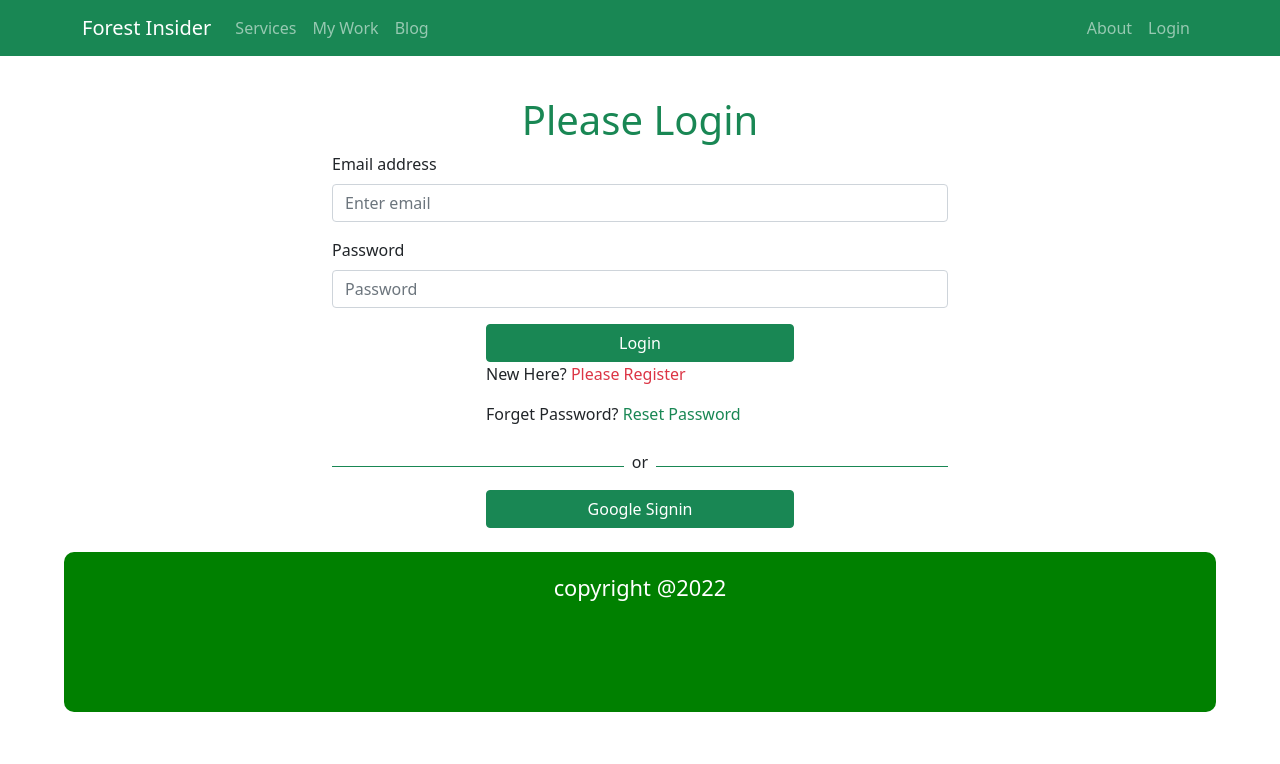
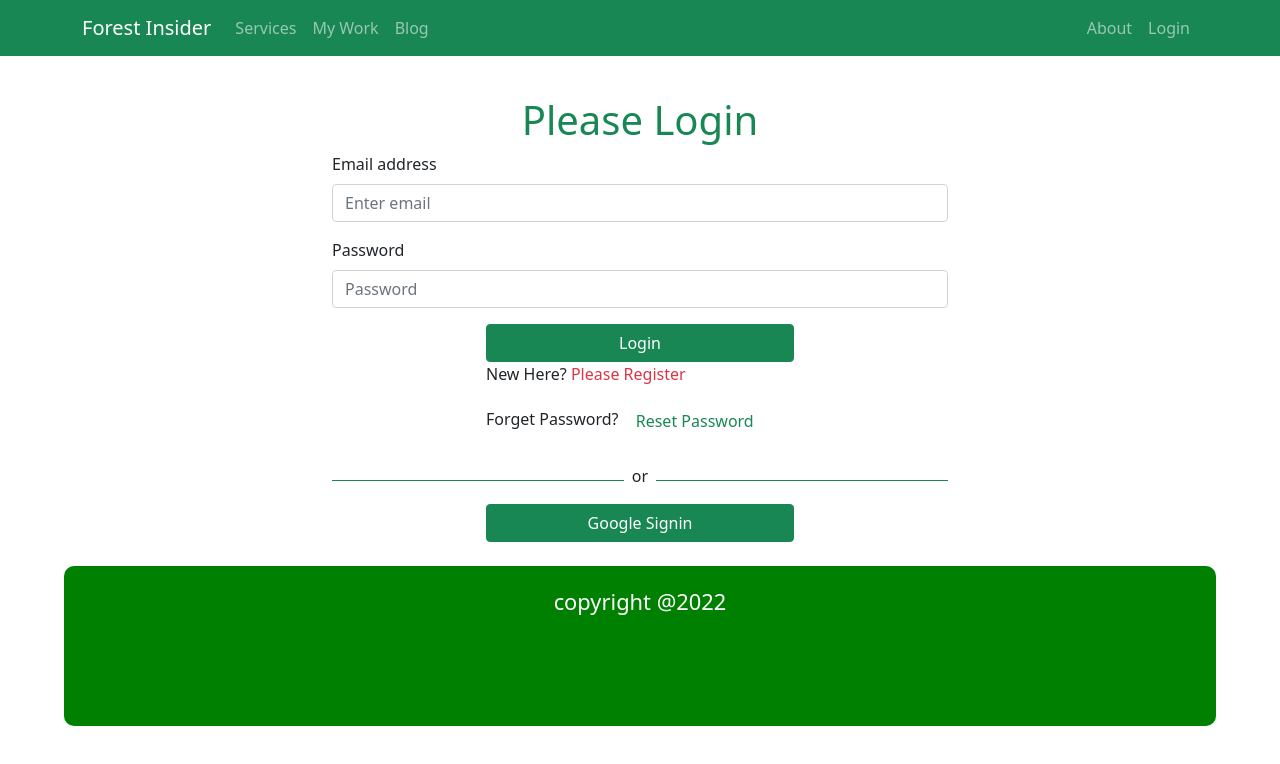
Before and after one commit to mat557/assignment-10-code, a React (Create React App) app: page /login in a window 1280 px wide. Shown: the top 764 px of the page. Built offline with nearby package versions, Linux system fonts and the light colour scheme; no server answers.

Commit message:
miss match solve

```diff
--- a/package.json
+++ b/package.json
@@ -14,6 +14,7 @@
     "react-firebase-hooks": "^5.0.3",
     "react-router-dom": "^6.3.0",
     "react-scripts": "5.0.1",
+    "react-toastify": "^8.2.0",
     "web-vitals": "^2.1.4"
   },
   "scripts": {
--- a/src/Page/Login/EmailLogIn/EmailLogIn.jsx
+++ b/src/Page/Login/EmailLogIn/EmailLogIn.jsx
@@ -2,6 +2,7 @@ import React from 'react';
 import { useSignInWithGoogle } from 'react-firebase-hooks/auth';
 import { useLocation, useNavigate } from 'react-router-dom';
 import auth from '../../../firebase.init';
+import Loading from '../../Shared/Loading/Loading';
 
 const EmailLogIn = () => {
     const [signInWithGoogle, user, loading, error] = useSignInWithGoogle(auth);
@@ -10,6 +11,12 @@ const EmailLogIn = () => {
 
     let from = location.state?.from?.pathname || "/";
     let errorElement;
+
+    if(loading){
+        <Loading></Loading>
+    }
+
+
     if (error) {
         errorElement =  <p className='text-danger'>Error: {error?.message}</p>
     }
--- a/src/Page/Login/LOgin/Login.jsx
+++ b/src/Page/Login/LOgin/Login.jsx
@@ -5,6 +5,8 @@ import { useSendPasswordResetEmail, useSignInWithEmailAndPassword } from "react-
 import { Link, useLocation, useNavigate } from "react-router-dom";
 import auth from "../../../firebase.init";
 import EmailLogIn from "../EmailLogIn/EmailLogIn";
+import { ToastContainer, toast } from 'react-toastify';
+import 'react-toastify/dist/ReactToastify.css';
 
 const Login = () => {
     const navigate = useNavigate();
@@ -12,18 +14,23 @@ const Login = () => {
     const passwordRef = useRef('');
     const location = useLocation();
     let from = location.state?.from?.pathname || "/";
-    const [sendPasswordResetEmail, sending, error] = useSendPasswordResetEmail(auth);
+    let errorElement;
     const [
-        signInWithEmailAndPassword,
-        user
-      ] = useSignInWithEmailAndPassword(auth);
+      signInWithEmailAndPassword,
+      user,
+      loading,
+      error,
+    ] = useSignInWithEmailAndPassword(auth);
 
+    const [sendPasswordResetEmail] = useSendPasswordResetEmail(auth);
 
-        if(user){
-          navigate(from, { replace: true });
-        }
+    if(user){
+        navigate(from, { replace: true });
+    }
 
-
+    if (error) {
+      errorElement =  <p className='text-danger w-50 mx-auto d-block'>Error: {error?.message}</p>
+    }
 
     const handleSubmit = (event) =>{
         event.preventDefault();
@@ -37,7 +44,7 @@ const Login = () => {
     const handleResetPassword = async() =>{
       const email = emailRef.current.value;
       await sendPasswordResetEmail(email);
-      alert('sent email');
+      toast('sent email');
     }
 
     const nevigateRegister = event =>{
@@ -64,9 +71,11 @@ const Login = () => {
           Login
         </Button>
       </Form>
+      {errorElement}
       <p className="w-50 mx-auto d-block" >New Here? <Link to='/register' className="text-danger pe-auto text-decoration-none" onClick={nevigateRegister}>Please Register</Link></p>
-      <p className="w-50 mx-auto d-block" >Forget Password? <Link to='/register' className="text-success pe-auto text-decoration-none" onClick={handleResetPassword}>Reset Password</Link></p>
+      <p className="w-50 mx-auto d-block" >Forget Password? <button to='/register' className="btn btn-link text-success pe-auto text-decoration-none" onClick={handleResetPassword}>Reset Password</button></p>
       <EmailLogIn></EmailLogIn>
+      <ToastContainer />
     </div>
   );
 };
--- a/src/Page/Login/RequireAuth/RequireAuth.jsx
+++ b/src/Page/Login/RequireAuth/RequireAuth.jsx
@@ -16,8 +16,6 @@ const RequireAuth = ({children}) => {
         return <Navigate to="/login" state={{ from: location }} replace />;
     }
 
-
-
     return children;
 };
 
```
Also changed, not shown: 2 other files (tests, documents, lock files or other folders).
